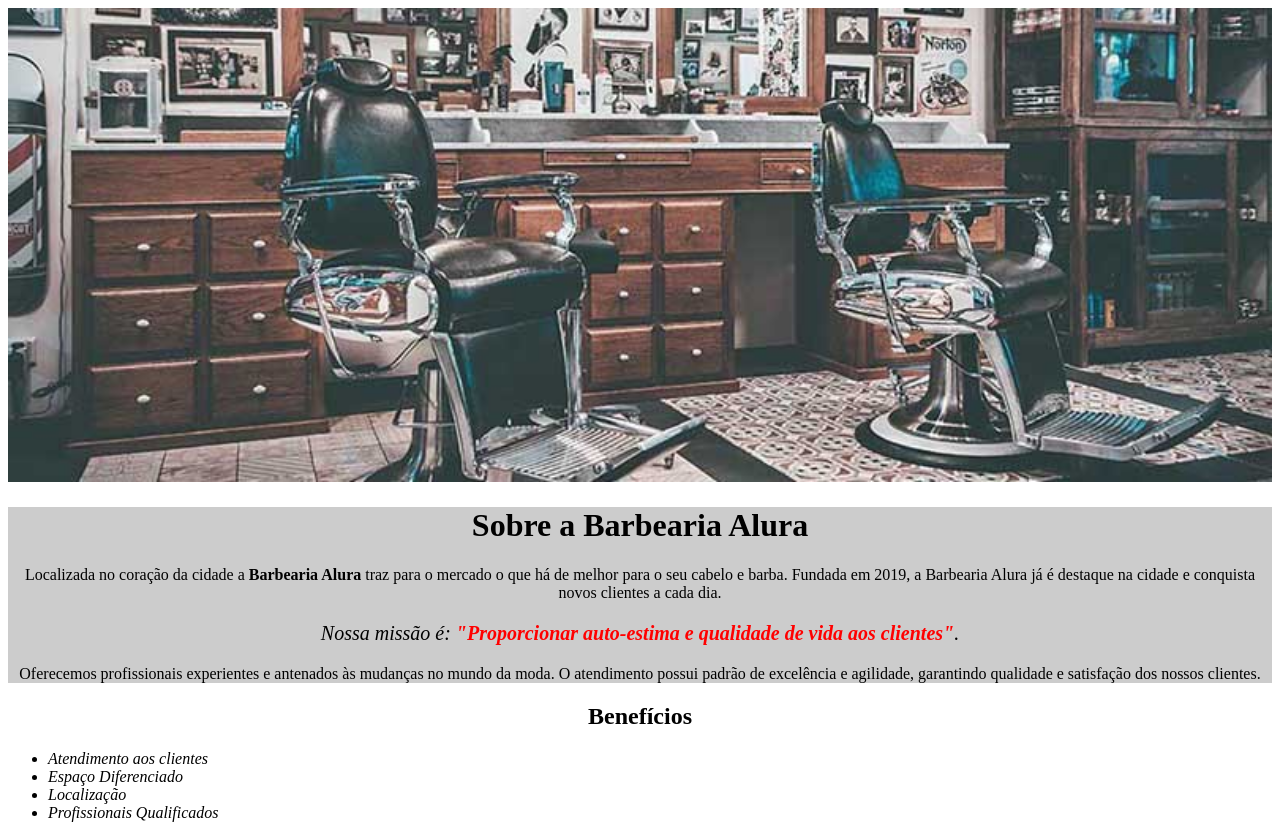
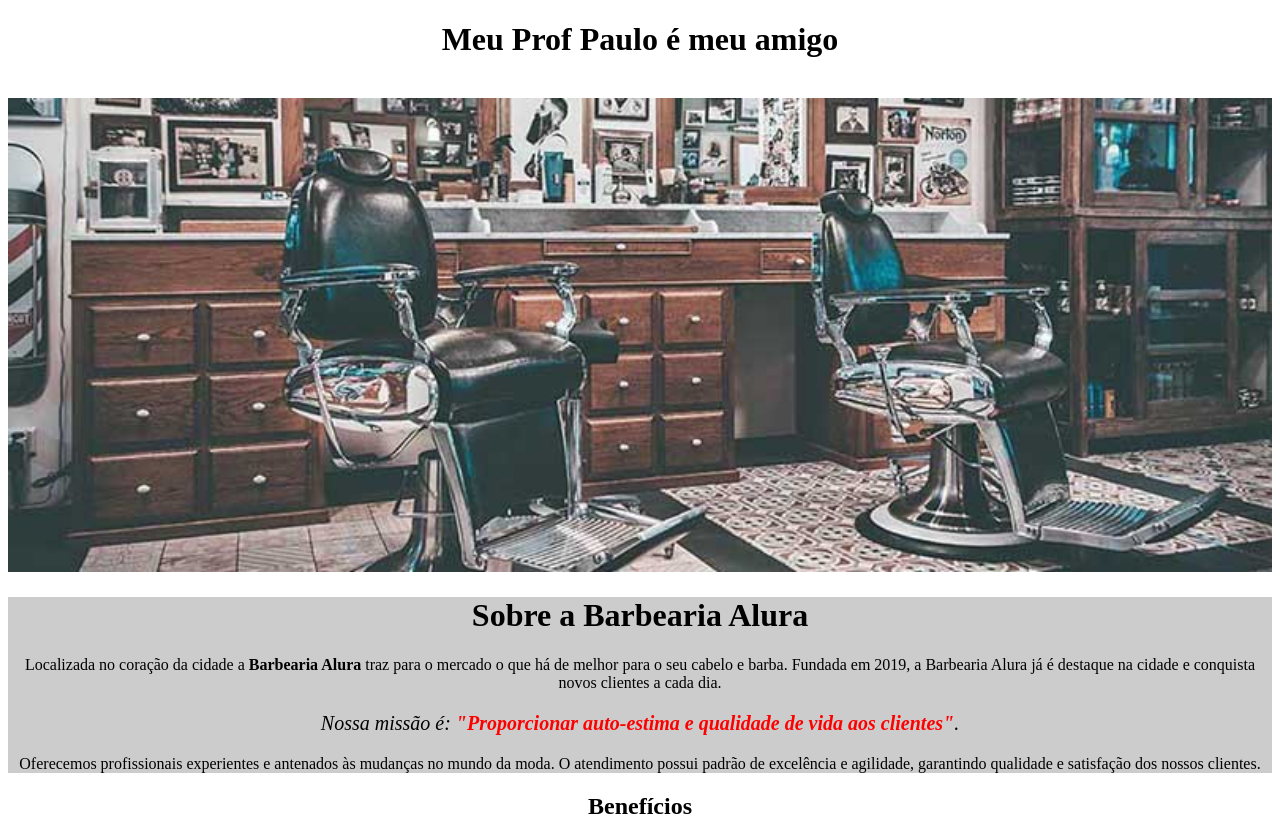
Before and after one commit to giselegomesdev/curso-html, a plain HTML site: page index.html in a window 1280 px wide. Shown: the top 825 px of the page. Drawn offline with Linux system fonts and the light colour scheme.

Commit message:
Update index.html

```diff
--- a/index.html
+++ b/index.html
@@ -6,6 +6,9 @@
     <title>Barbearia Alura</title>
     <link rel="stylesheet" href="style.css" />
   </head>
+  <body>
+    <h1>Meu Prof Paulo é meu amigo</h1>
+    <br>
   <body>
     <img id="banner" src="banner.jpg" />
 
```
